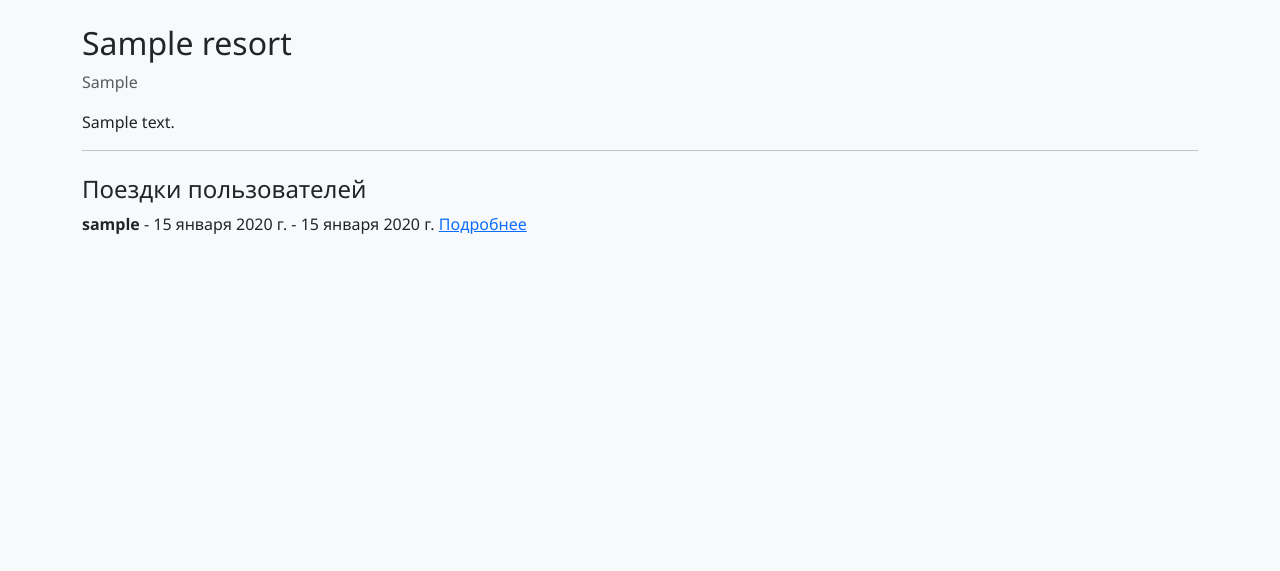
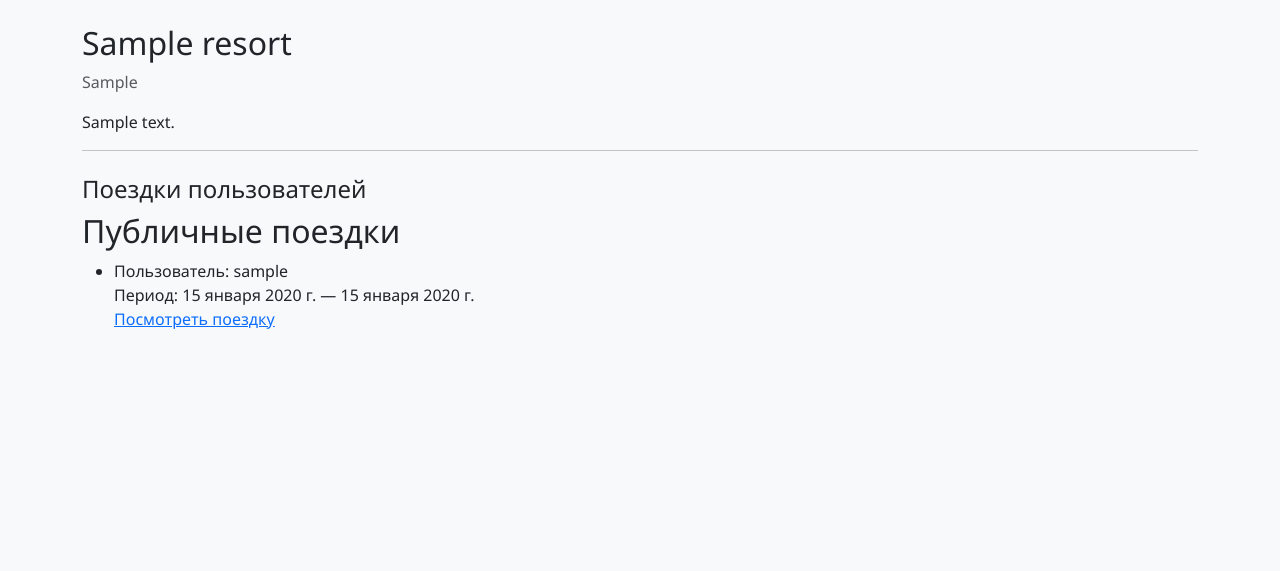
Before and after one commit to dmitriy347/MountainTrip, a Django app: a page that uses config/resort/templates/resort/resort_detail.html in a window 1280 px wide. Shown: the part 56-627 px from the top of the page. Run offline with Django 4.2, Linux system fonts and the light colour scheme; tables that the repository leaves empty hold one stand-in row (values such as "Sample post").

Commit message:
Добавил дополнительную логику фильтрации в методе ResortDetailView (get_context_data), что бы в списке всех курортов отображались только публичные записи

```diff
--- a/config/resort/templates/resort/resort_detail.html
+++ b/config/resort/templates/resort/resort_detail.html
@@ -10,13 +10,22 @@
 
 <hr>
 <h4 class="mt-4">Поездки пользователей</h4>
+<h2>Публичные поездки</h2>
 
-{% for trip in trips %}
-    <div class="mb-3">
-        <strong>{{ trip.user.username }}</strong> - {{ trip.start_date }} - {{ trip.end_date }}
-        <a href="{{ trip.get_absolute_url }}">Подробнее</a>
-    </div>
-{% empty %}
-    <p>Пока никто не добавил поездки на этот курорт.</p>
-{% endfor %}
+{% if public_trips %}
+    <ul>
+        {% for trip in public_trips %}
+            <li>
+                Пользователь: {{ trip.user.username }}<br>
+                Период: {{ trip.start_date }} — {{ trip.end_date }}<br>
+
+                <a href="{% url 'trip_detail' trip.id %}">
+                    Посмотреть поездку
+                </a>
+            </li>
+        {% endfor %}
+    </ul>
+{% else %}
+    <p>Пока нет публичных поездок.</p>
+{% endif %}
 {% endblock %}
--- a/config/resort/views.py
+++ b/config/resort/views.py
@@ -34,7 +34,14 @@ class ResortDetailView(DetailView):
         """Добавляем в контекст заголовок и список поездок"""
         context = super().get_context_data(**kwargs)
         context['title'] = self.object.name
-        context['trips'] = self.object.trips.all()
+        context['public_trips'] = (
+                    self.object.trips
+                    .filter(
+                        is_public=True
+                    )
+                    .select_related('user')
+                    .order_by('-created_at')
+                )
         return context
 
 
```
